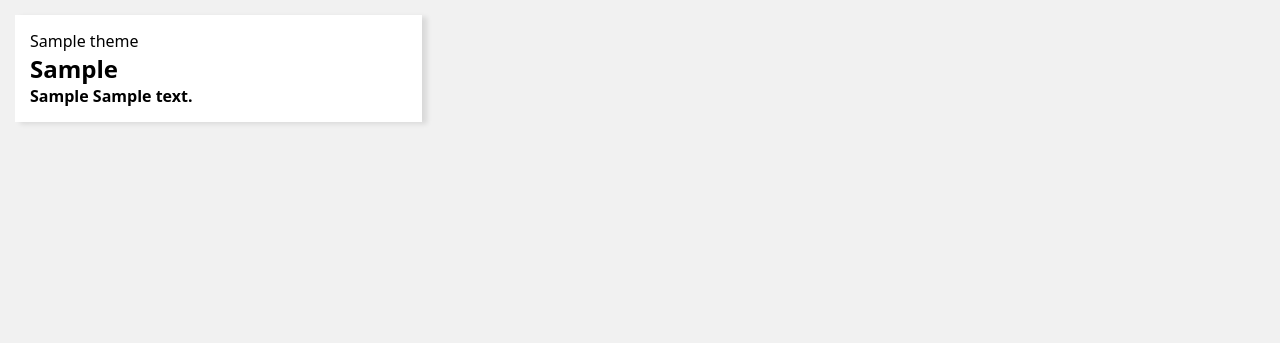
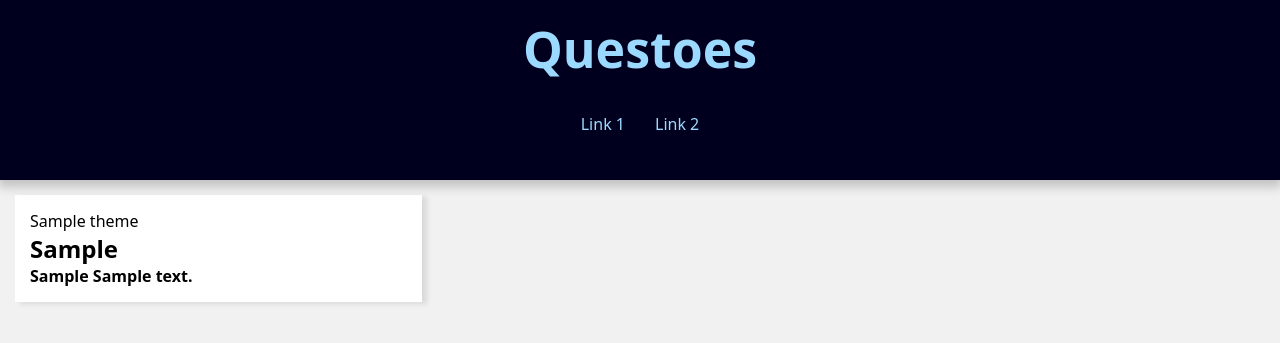
Before and after one commit to luis-otavio-dias/projeto-site-questoes, a Django app: page / in a window 1280 px wide. Shown: the top 343 px of the page. Run offline with Django 5.2, Linux system fonts and the light colour scheme; tables that the repository leaves empty hold one stand-in row (values such as "Sample post").

Commit message:
Criando header(visual temporário)

```diff
--- a/base_static/global/css/style.css
+++ b/base_static/global/css/style.css
@@ -36,12 +36,6 @@
 }
 
 a {
-  color: rgb(0, 0, 0);
-  text-decoration: none;
-}
-
-a:hover {
-  color: rgb(134, 122, 122);
   text-decoration: underline;
 }
 
@@ -55,6 +49,54 @@ body {
   font-family: system-ui, -apple-system, BlinkMacSystemFont, 'Segoe UI', Roboto,
     Oxygen, Ubuntu, Cantarell, 'Open Sans', 'Helvetica Neue', sans-serif;
 }
+
+.header {
+  background: var(--clr-black);
+  padding: var(--spacing);
+  box-shadow: 0 5px 10px 2px var(--clr-dark-shadow-20);
+  z-index: 1;
+  position: relative;
+}
+
+.header-heading {
+  font-size: var(--biggest-font-size);
+  text-align: center;
+}
+
+.header-link {
+  color: var(--link-light-color);
+  text-decoration: none;
+  transition: filter var(--transition-fast) ease-in-out;
+}
+
+.header-link:hover {
+  filter: brightness(70%);
+}
+
+.menu {
+  margin: var(--spacing);
+}
+
+.menu-list {
+  list-style: none;
+  display: flex;
+  justify-content: center;
+  flex-flow: row wrap;
+}
+
+.menu-link {
+  display: block;
+  padding: var(--spacing);
+  color: var(--link-light-color);
+  text-decoration: none;
+  transition: background-color var(--transition-fast) ease-in-out;
+  border-radius: var(--default-border-radius);
+}
+
+.menu-link:hover {
+  background: var(--clr-light-shadow-10);
+}
+
 
 .content {
   display: grid;
@@ -71,23 +113,6 @@ body {
 .post:hover {
   filter: brightness(90%);
 }
-
-.menu {
-  background: #000;
-  padding: 0.5rem;
-}
-
-.menu__links {
-  list-style: none;
-  display: flex;
-}
-
-.menu__links a {
-  display: block;
-  color: #fff;
-  padding: 1.5rem;
-}
-
 
 @media (min-width: 600px) {
   .content {
@@ -120,9 +145,6 @@ body {
   flex-direction: column;
 }
 
-.font-size {
-  font-size: larger;
-}
 
 .post-box {
   /* Oculta a caixa por padrão */
@@ -167,12 +189,22 @@ body {
   line-height: var(--small-font-size);
 }
 
-.blue a {
-  color: rgb(0, 0, 255);
+.link-blue {
+  color: var(--link-dark-color);
   text-decoration: none;
 }
 
-.blue a:hover {
-  color: rgb(7, 7, 187);
+.link-blue:hover {
+  color: var(--link-light-color);
   text-decoration: underline;
 }
+
+.link-black {
+  color: rgb(0, 0, 0);
+  text-decoration: none;
+}
+
+.link-black:hover {
+  color: rgb(49, 46, 46);
+  text-decoration: underline;
+}
--- a/base_templates/global/base.html
+++ b/base_templates/global/base.html
@@ -4,12 +4,12 @@
   {% include "global/partials/_head.html" %}
 </head>
 <body>
-    <div class="content">
+    {% include "global/partials/_header.html" %}
+
+    <main class="content">
       {% block posts %}{% endblock posts %}
-    </div>
 
-    <div>
       {% block single_post %}{% endblock single_post %}
-    </div>
+    </main>
 </body>
 </html>
--- /dev/null
+++ b/base_templates/global/partials/_header.html
@@ -0,0 +1,17 @@
+<header class="header">
+  <h1 class="header-heading">
+    <a href="{% url "question:index" %}" class="header-link">
+      Questoes
+    </a>
+  </h1>
+
+  <nav class="menu">
+    <ul class="menu-list">
+      <li class="menu-item">
+        <a href="{% url "question:index" %}" class="menu-link">Link 1</a>
+      </li>
+      <li class="menu-item">
+        <a href="" class="menu-link">Link 2</a>
+      </li>
+  </nav>
+</header>
--- a/question/templates/question/index.html
+++ b/question/templates/question/index.html
@@ -9,7 +9,7 @@
       </p>
 
       <h2>
-        <a href="{% url "question:question" question.id %}">
+        <a href="{% url "question:question" question.id %}" class="link-black">
           {{ question }}
         </a>
       </h2>
--- a/question/templates/question/result.html
+++ b/question/templates/question/result.html
@@ -2,7 +2,7 @@
 
 {% block single_post %}
 
-<div class="post-box blue">
+<div class="post-box">
   <h1>
     {{ question }}
   </h1>
@@ -10,11 +10,11 @@
     {{ message }}
   </p>
   {% if is_right %}
-    <a href="{% url "question:index" %}">
+    <a href="{% url "question:index" %}" class="link-blue">
       Retornar para as questões
     </a>
   {% else %}
-    <a href="{% url "question:question" question.id %}">
+    <a href="{% url "question:question" question.id %}" class="link-blue">
       Tentar Novamente
     </a>
   {% endif %}
```
